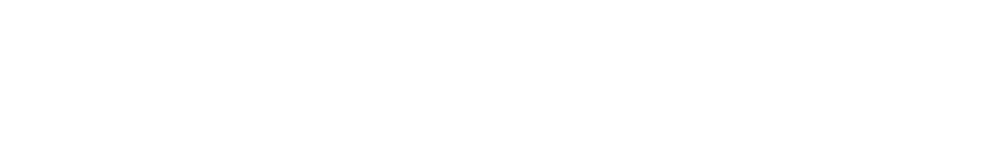
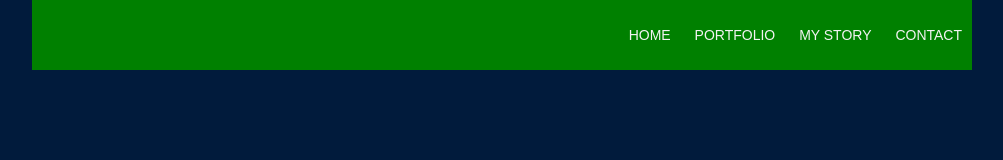
Before and after one commit to DanielHerrman/Website, a website: page build/index.html in a window 1280 px wide. Shown: the whole page, without its empty margins (138-1141 px from the left). Drawn offline with Linux system fonts and the light colour scheme.

Commit message:
Section One and Navigation
-Colors variables added
-Background color changed
-Setting enviroment for Navigation

```diff
--- a/source/sass/2-helpers/_variables.sass
+++ b/source/sass/2-helpers/_variables.sass
@@ -28,3 +28,6 @@ $black:  #111
 //
 // Project Variables
 //
+$primary: #011B3C
+$secondary: #3ECB7A
+$white: #f3f3f3
--- a/source/sass/3-basics/_base.sass
+++ b/source/sass/3-basics/_base.sass
@@ -22,9 +22,9 @@ body
 
 .wrapper
   width: 100%
-  max-width: 1100px
+  max-width: 960px
+  padding: 0 10px
   margin: 0 auto
-
 
 section
   display: -webkit-box
--- a/source/sass/3-basics/_links.sass
+++ b/source/sass/3-basics/_links.sass
@@ -1,8 +1,8 @@
 a
-  color: $blue
+  color: $white
   text-decoration: none
   outline: 0
 
   &:hover,
   &:focus
-    color: $fuchsia
+    color: $secondary
--- a/source/sass/4-layout/_nav.sass
+++ b/source/sass/4-layout/_nav.sass
@@ -0,0 +1,13 @@
+.navigation
+  height: 70px
+  background-color: green
+
+.navbar
+  float: right
+  padding-left: 0
+
+.navbar li
+  display: inline-block
+  text-transform: uppercase
+  padding: 10px
+  text-align: center
--- a/source/sass/6-pages/_page-home.sass
+++ b/source/sass/6-pages/_page-home.sass
@@ -0,0 +1,4 @@
+.s1
+  background-color: $primary
+  width: 100%
+  height: 100vh
```
Also changed, not shown: build/assets/css/main.min.css, build/favicon1.png (deleted), build/index.html.
